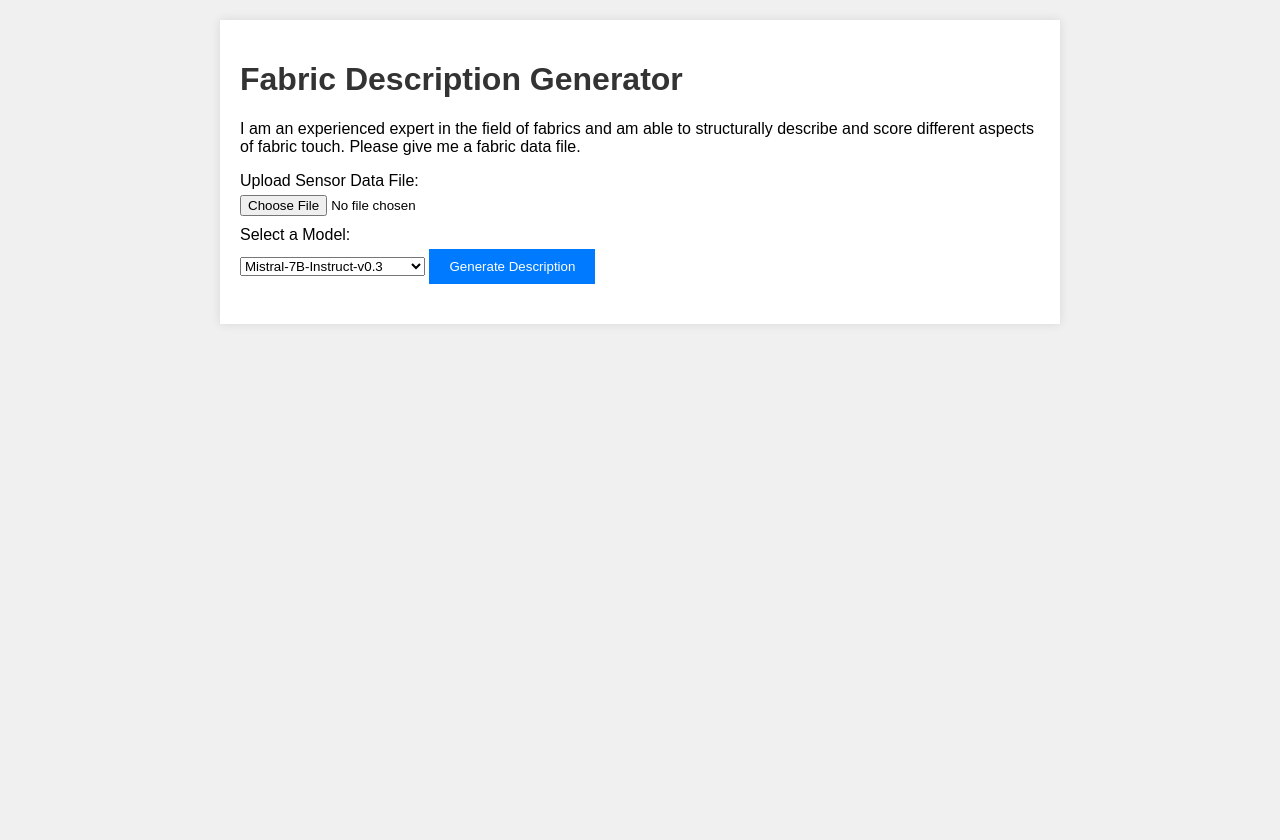
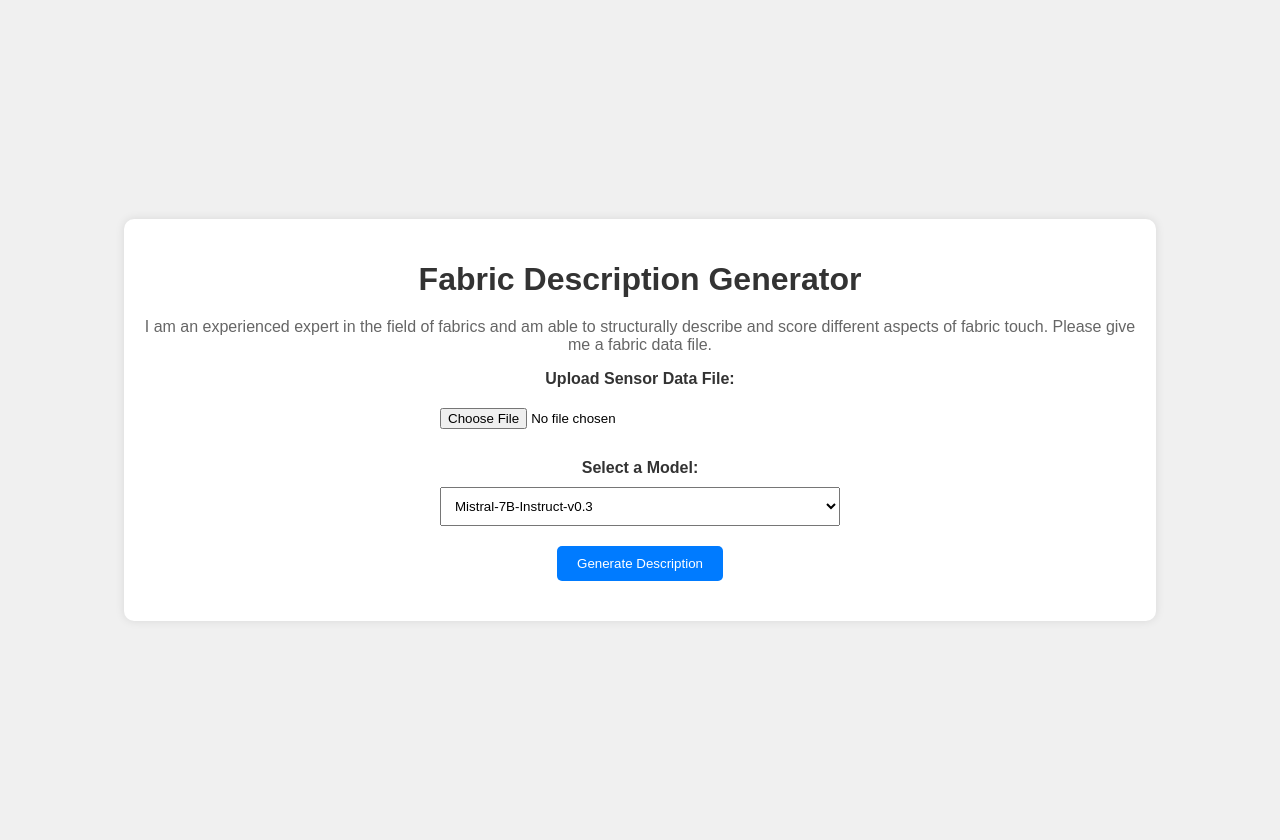
Before and after one commit to ShowHsiang/AI-development-for-multimodal-sensor-data-based-on-robotic-haptics, a Flask app: page / in a window 1280 px wide. Before the commit the page ends 324 px from the top, so only its background shows below. Run offline with Flask 3, Linux system fonts and the light colour scheme.

Commit message:
Add files via upload

```diff
--- a/Project/static/style.css
+++ b/Project/static/style.css
@@ -1,34 +1,54 @@
 body {
-    font-family: Arial, sans-serif;
+    font-family: 'Arial', sans-serif;
     background-color: #f0f0f0;
     margin: 0;
     padding: 20px;
+    display: flex;
+    justify-content: center;
+    align-items: center;
+    min-height: 100vh;
 }
 
 .container {
-    max-width: 800px;
+    width: 80%;
+    max-width: 1200px;
     margin: auto;
     background: white;
     padding: 20px;
     box-shadow: 0 0 10px rgba(0, 0, 0, 0.1);
+    border-radius: 10px;
 }
 
-h1, h2 {
+h1 {
     color: #333;
+    text-align: center;
+    margin-bottom: 20px;
+}
+
+p {
+    text-align: center;
+    font-size: 16px;
+    color: #666;
 }
 
 form {
     margin-bottom: 20px;
+    text-align: center;
 }
 
 label {
     display: block;
-    margin-bottom: 5px;
+    margin-bottom: 10px;
+    font-weight: bold;
+    color: #333;
 }
 
-input[type="file"] {
+input[type="file"], select {
     display: block;
-    margin-bottom: 10px;
+    margin: 0 auto 20px auto;
+    padding: 10px;
+    width: 80%;
+    max-width: 400px;
 }
 
 button {
@@ -39,10 +59,17 @@ button {
     border: none;
     cursor: pointer;
     transition: background 0.3s;
+    border-radius: 5px;
 }
 
 button:hover {
     background: #0056b3;
+}
+
+h2 {
+    color: #333;
+    text-align: center;
+    margin-top: 20px;
 }
 
 ul {
@@ -55,4 +82,9 @@ li {
     padding: 10px;
     background: #f9f9f9;
     border: 1px solid #ddd;
+    border-radius: 5px;
 }
+
+strong {
+    color: #333;
+}
```
